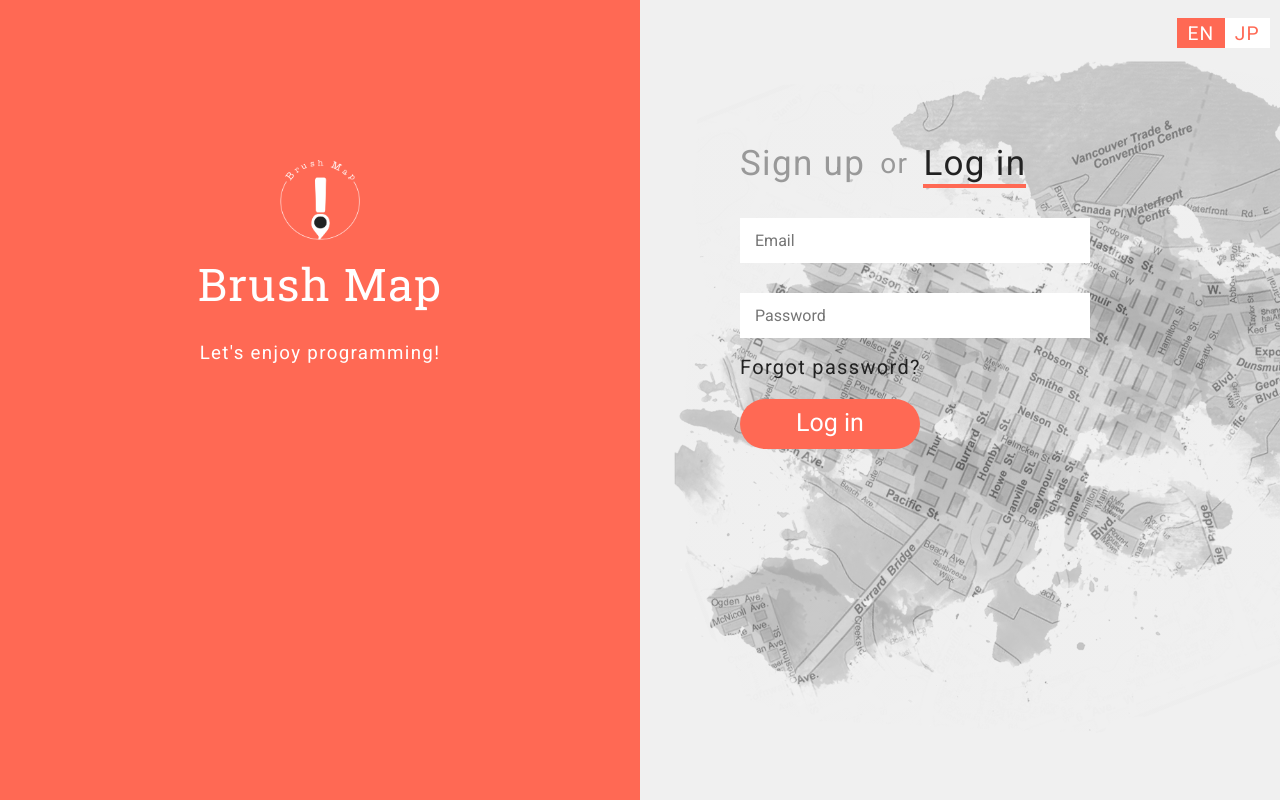
After one commit to mai5hara/WebForBeginner, a PHP site: page /login.html in a window 1280 px wide. The commit adds this page. Run offline with PHP 8.4, Linux system fonts and the light colour scheme; some libraries are stand-ins or nearby versions.

Commit message:
add a screen for login

```diff
--- a/WebContent/css/style.css
+++ b/WebContent/css/style.css
@@ -1,8 +1,6 @@
 @charset 'UTF-8';
 @import url(https://fonts.googleapis.com/css?family=Roboto+Slab&display=swap);
 @import url(https://fonts.googleapis.com/css?family=Roboto&display=swap);
-
-
 /* Base
 ------------------------------------------------------------*/
 
@@ -50,7 +48,7 @@ header {
     margin-right: 10px;
 }
 
-#en, #jp{
+#en, #jp {
     height: 30px;
     padding: 2px 10px;
     font-size: 1.2em;
@@ -90,17 +88,16 @@ header {
     color: #222222;
 }
 
-
 /*===========================================================
    Contents
 ===========================================================*/
+
 /* Body
 ------------------------------------------------------------*/
 
 .contents_section {
     width: 80%;
     margin: 0 auto;
-
 }
 
 h1 {
@@ -111,23 +108,21 @@ h1 {
 
 .level_select {
     width: 23%;
-    height: outo;
+    height: auto;
     background-color: #fff;
     margin-right: 20px;
     margin-bottom: 40px;
     padding: 15px;
     border-bottom: solid 7px #FF6954;
-
 }
 
-.level_select:nth-child(4),.level_select:last-child{
+.level_select:nth-child(4), .level_select:last-child {
     margin-right: 10px;
 }
 
-.level_select:nth-child(5),.level_select:first-child{
+.level_select:nth-child(5), .level_select:first-child {
     margin-left: 10px;
 }
-
 
 .level_select h3, .level_select h4 {
     text-align: center;
@@ -139,7 +134,7 @@ h1 {
     top: -15%;
 }
 
-.level_select p{
+.level_select p {
     padding: 5px;
     margin: 0 auto;
     letter-spacing: -2px;
@@ -157,24 +152,148 @@ h1 {
 }
 
 .star_level {
-    color:#FF6954;
+    color: #FF6954;
     font-size: 1.2em;
-    display:inline-block;
+    display: inline-block;
     text-align: center;
     width: 100%;
     margin-bottom: 12px;
+}
+
+/* login
+------------------------------------------------------------*/
+
+.login_flex {
+    display: flex;
+    height: 100%;
+    color: #fff;
+    text-align: center;
+}
+
+.login_flex h1 {
+    font-size: 45px;
+    font-weight: 200;
+    margin-bottom: 40px;
+}
+
+.login_flex h3 {
+    font-weight: 100;
+}
+
+.login_flex p {
+    font-size: 35px;
+}
+
+.login_title {
+    background: #FF6954;
+    width: 50%;
+    height: 100vh;
+    padding-top: 150px;
+}
+
+.login_title img {
+    width: 100px;
+    height: 100px;
+    padding: 10px;
+}
+
+.login_info {
+    width: 50%;
+    background-image: linear-gradient(rgba(255, 255, 255, 0.3), rgba(255, 255, 255, 0.3)), url("../img/map_vancouver.png");
+    background-size: 120%;
+}
+
+.login_info_btn {
+    float: right;
+}
+
+#login_form {
+    width: 400px;
+    margin-top: 150px;
+    margin-left: 100px;
+    text-align: left;
+}
+
+.login_tab {
+    display: flex;
+}
+
+.login_sign_up, .login_or, .login_log_in {
+    margin-right: 15px;
+}
+
+.login_or {
+    color: #999999;
+    font-size: 28px
+}
+
+.login_enabled {
+    color: #999999;
+    cursor: pointer;
+    cursor: hand;
+}
+
+.login_disabled {
+    color: #222222;
+    font-size: 35px;
+    padding-bottom: 5px;
+    border-bottom: 4px #FF6954 solid;
+    pointer-events: none;
+    cursor: default;
+}
+
+.login_input_field {
+    margin-top: 15px;
+}
+
+.login_input_field a {
+    font-size: 20px;
+    color: #222222;
+    text-decoration: none;
+}
+
+.login_input_field input {
+    background-color: #fff;
+    width: 350px;
+    height: 45px;
+    margin: 15px 0;
+    padding-left: 15px;
+}
+
+.login_submit {
+    display: inline-block;
+    width: 180px;
+    height: 50px;
+    text-align: center;
+    background-color: #FF6954;
+    font-size: 25px;
+    margin-top: 15px;
+    color: #FFF;
+    text-decoration: none;
+    border-radius: 100px;
+    position: relative;
+}
+
+.login_submit:before {
+    position: absolute;
+    left: 16px;
+    top: 50%;
+    margin-top: -8px;
+}
+
+.login_submit:hover {
+    opacity: 0.8;
 }
 
 /*===========================================================
    Contents end
 ===========================================================*/
 
-
 /* Footer
 ------------------------------------------------------------*/
 
 footer {
-    background-color:#FF6954;
+    background-color: #FF6954;
     height: 35px;
     margin-top: 40px;
 }
--- /dev/null
+++ b/WebContent/js/login.js
@@ -0,0 +1,19 @@
+function alterMode() {
+    var signUpLink = document.getElementById('sign_up_link');
+    var logInLink = document.getElementById('log_in_link');
+    var logInButton = document.getElementById('login_button');
+    var signUpButton = document.getElementById('signup_button');
+
+    signUpLink.classList.toggle('login_enabled');
+    signUpLink.classList.toggle('login_disabled');
+    logInLink.classList.toggle('login_enabled');
+    logInLink.classList.toggle('login_disabled');
+
+    if (logInLink.classList.contains('login_disabled')) {
+        logInButton.style.display = "";
+        signUpButton.style.display = "none";
+    } else {
+        logInButton.style.display = "none";
+        signUpButton.style.display = "";
+    }
+}
--- /dev/null
+++ b/WebContent/login.html
@@ -0,0 +1,55 @@
+<!DOCTYPE html>
+<html lang="en">
+
+<head>
+    <meta charset="UTF-8">
+    <meta name="viewport" content="width=device-width, initial-scale=1.0">
+    <meta http-equiv="X-UA-Compatible" content="ie=edge">
+    <link rel="stylesheet" href="css/style.css">
+    <link rel="stylesheet" href="css/reset.css">
+    <script src="https://kit.fontawesome.com/0020439f70.js" crossorigin="anonymous"></script>
+
+    <title>login</title>
+</head>
+
+<body>
+    <div class="login_flex">
+        <!-- title -->
+        <div class="login_title">
+            <img src="img/brushmap_logo_whitever.png" class="login_brushmap_logo">
+            <h1>Brush Map</h1>
+            <h3>Let's enjoy programming!</h3>
+        </div>
+        <!-- form -->
+        <div class="login_info">
+            <div class="login_info_btn">
+                <div class="language_change">
+                    <p id="en">EN</p>
+                    <p id="jp">JP</p>
+                </div>
+            </div>
+            <form id="login_form" action="">
+                <div class="login_tab">
+                    <div class="login_sign_up"><p id="sign_up_link" class="login_enabled" onclick="alterMode();">Sign up</p></div>
+                    <div class="login_or">or</div>
+                    <div class="login_log_in"><p id="log_in_link" class="login_disabled" onclick="alterMode();">Log in</p></div>
+                </div>
+                <div class="login_input_field">
+                    <input type="text" name="email" id="email" placeholder="Email">
+                    <input type="password" name="password" id="password" placeholder="Password">
+                    <a href="">Forgot password?</a>
+                </div>
+                <input type="button" value="Log in" id="login_button" class="login_submit">
+                <input type="button" value="Sign up" id="signup_button" class="login_submit" style="display: none;">
+            </form>
+        </div>
+
+    </div>
+
+
+
+    <script src="js/language_change.js"></script>
+    <script src="js/login.js"></script>
+</body>
+
+</html>
```
